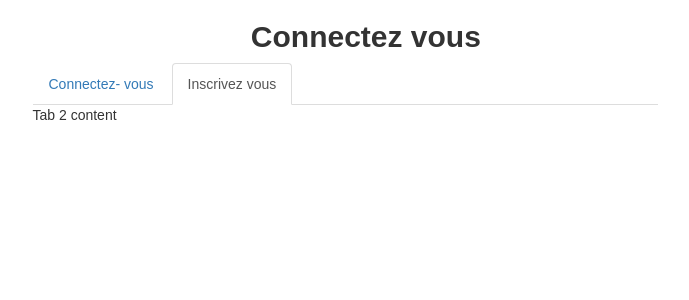
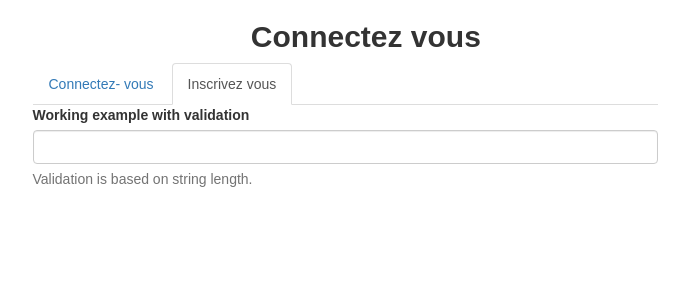
Before and after one commit to louis1509/projetCourseListe, a React (Create React App) app in the folder frontend/: page /Login in a window 1280 px wide. Both pictures are taken after a click on the tab "Inscrivez vous". Shown: the top 300 px of the page, without its empty margins (295-984 px from the left). Built offline with nearby package versions, Linux system fonts and the light colour scheme.

Commit message:
[FRONT] initialisation registration form

```diff
--- a/frontend/src/components/login/LogonContainer.js
+++ b/frontend/src/components/login/LogonContainer.js
@@ -2,6 +2,8 @@
 import React, {Component} from 'react';
 import  {Tabs, Tab, Row, Col} from 'react-bootstrap';
 import Login from "./loginForm/Login";
+import Registration from "./registrationForm/Registration";
+
 class LogonContainer extends React.Component {
     constructor(props, context) {
         super(props, context);
@@ -26,7 +28,7 @@ class LogonContainer extends React.Component {
                                     <Login/>
                                 </Tab>
                                 <Tab eventKey={2} title={this.registration}>
-                                    Tab 2 content
+                                    <Registration/>
                                 </Tab>
                             </Tabs>
                         </Col>
--- a/frontend/src/components/login/registrationForm/Registration.js
+++ b/frontend/src/components/login/registrationForm/Registration.js
@@ -1,15 +1,41 @@
 'use strict';
-import React {Component} from 'react';
+import React, {Component} from 'react';
+import  {ControlLabel, FormControl, HelpBlock, FormGroup} from 'react-bootstrap';
 
 class Registration extends React.Component {
 	constructor(props, context){
 		super(props, context)
+
+		this.handleSubmit = this.handleSubmit.bind(this);
 	}
+
+	handleSubmit(e){
+    	alert('A name was submitted: ' + this.state.value);
+    	e.preventDefault();
+ 	 }
 
 	render(){
 		return(
+			<form className="registration" onSubmit={this.handleSubmit}>
+				 <FormGroup
+	          controlId="formBasicText"
+	         //validationState={this.getValidationState()}
+	        >
+	          <ControlLabel>Working example with validation</ControlLabel>
+	          <FormControl
+	            type="text"
+	            //value={this.state.value}
+	            //placeholder="Enter text"
+	            //onChange={this.handleChange}
+	          />
+	          <FormControl.Feedback />
+	          <HelpBlock>Validation is based on string length.</HelpBlock>
+	        </FormGroup>
 
+			</form>
 		);
 	}
 
 }
+
+export default Registration;
```
